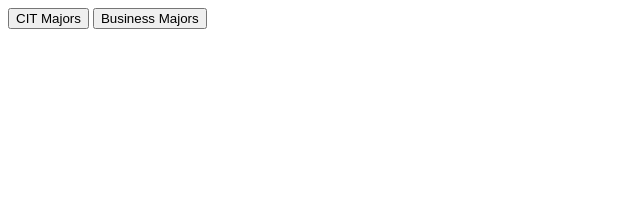
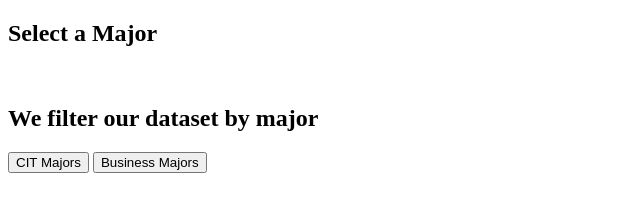
Before and after one commit to l27374/Javascript1, a plain HTML site: page index.html in a window 1280 px wide. Shown: the whole page, without its empty margins (0-640 px from the left). Drawn offline with nearby package versions, Linux system fonts and the light colour scheme.

Commit message:
Update index.html

```diff
--- a/index.html
+++ b/index.html
@@ -9,8 +9,11 @@
     <script src="script.js"></script>
 </head>
 <body>
-
-<div>
+<h2>Select a Major</h2>
+    <br>
+<h2>We filter our dataset by major</h2>
+    <script src="script.js"></script>
+    <div>
     <button onclick="displayData('CIT')">CIT Majors</button>
     <button onclick="displayData('BUS')">Business Majors</button>
 </div>
```
